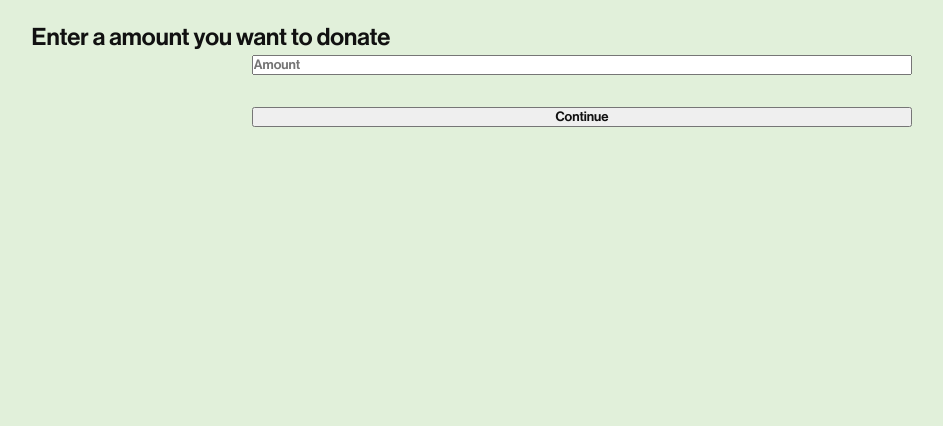
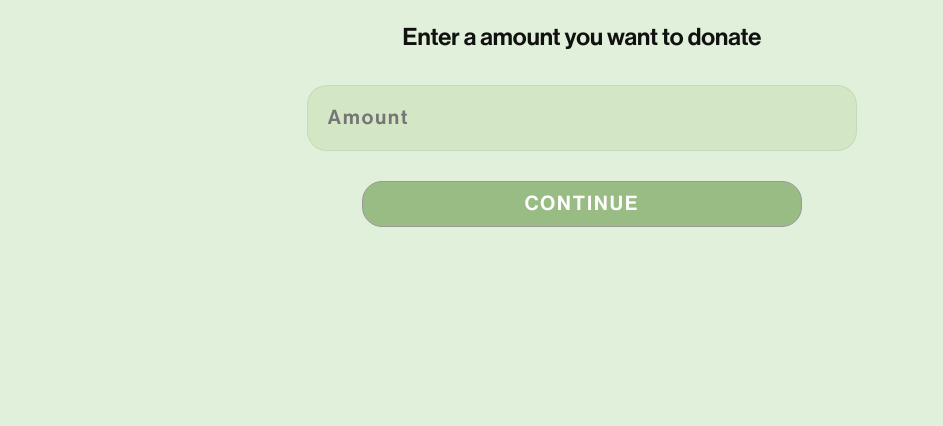
Before and after one commit to SaugatEDITH/sahayog, a Django app: a page that uses templates/esewasahayog.html in a window 1280 px wide. Shown: the part 109-535 px from the top of the page, without its empty margins (58-1001 px from the left). Run offline with Django 4.2, Linux system fonts and the light colour scheme; data comes from the database, SQL or seed files in the repository; both versions use the stored data as it was after the commit; some libraries are stand-ins or nearby versions.

Commit message:
claim issue

```diff
--- a/fundapp/models.py
+++ b/fundapp/models.py
@@ -40,6 +40,7 @@ class EsewaClaim(models.Model):
     user = models.ForeignKey(User, on_delete=models.CASCADE, related_name='esewa_claim_user')
     phoneNumber = models.CharField(max_length=15)
     receivingAddress = models.CharField(max_length = 200)
+    receivedAmount=models.IntegerField(default=0)
 
 
     def __str__(self):
--- a/fundapp/urls.py
+++ b/fundapp/urls.py
@@ -25,7 +25,7 @@ urlpatterns = [
     # for esewa donation
     path("campaign/<str:slug>/esewasahayog/", views.esewasahayog, name="esewasahayog"),
     # for esewa success url
-    path("<str:slug>/esewa-payment-success/<int:res>", views.payment_is_successful, name="payment_is_successful_esewa")
-    #email password reser
+    path("<str:slug>/esewa-payment-success/<int:res>", views.payment_is_successful, name="payment_is_successful_esewa"),
+    #Hawa
     # path('<str:hawa>/',views.hawa,name='404'),
 ]+ static(settings.MEDIA_URL, document_root=settings.MEDIA_ROOT)
--- a/fundapp/views.py
+++ b/fundapp/views.py
@@ -84,7 +84,7 @@ def handleSignup(request):
         print(f"Hello {username}")
         return redirect('/')
     if request.user.is_authenticated:
-        return HttpResponse('$404- Don\'t try be cool!')
+        return HttpResponse(render(request, 'case_no_404.html'))
     else:
         return render(request, 'signup.html')
 
@@ -106,7 +106,7 @@ def handleLogin(request):
                 request, "Invalid credentials, Please try again!")
             return redirect("/login/")  # redirect on home
     if request.user.is_authenticated:
-        return HttpResponse('$404- Don\'t try be cool!')
+        return HttpResponse('case_no_404.html')
     else:
         return render(request, 'login.html')
 
@@ -117,17 +117,43 @@ def handleLogout(request):
     return redirect("/")  # redirect on home
 #for contact page
 def contact(request):
+    message_sent=False
     if request.method == 'POST':
-        name = request.POST['name']
-        email = request.POST['email']
-        message = request.POST['message']
-        contact = Usermessage(name=name,email=email,message=message)
-        contact.save()
-        messages.success(request, 'Your message has been successfully sent!')
-    else:
-        HttpResponseNotFound("Dont try to be cool")
-    return render(request, 'contact.html')
+        # If the form is submitted
+        name = request.POST.get('name')
+        email = request.POST.get('email')
+        message = request.POST.get('message')
 
+        # Check if the user has already submitted a message
+        existing_message = Usermessage.objects.filter(email=email).first()
+        if existing_message:
+            # If a message already exists, update it
+            existing_message.name = name
+            existing_message.message = message
+            existing_message.save()
+        else:
+            # If no message exists, create a new one
+            Usermessage.objects.create(name=name, email=email, message=message)
+
+        message_sent = True  # Set the flag to indicate message sent successfully
+
+    return render(request, 'contact.html', {'message_sent': message_sent})
+
+
+
+    # if request.method == 'POST':
+    #     name = request.POST['name']
+    #     email = request.POST['email']
+    #     message = request.POST['message']
+    #     contact = Usermessage(name=name,email=email,message=message)
+    #     contact.save()
+    #     message_sent=True
+    #     messages.success(request, 'Your message has been successfully sent!',{'message_sent': message_sent})
+    # else:
+    #     HttpResponseNotFound(render(request, 'case_no_404.html'))
+    # return render(request, 'contact.html')
+    #flag type.
+    #  message_sent = False  # Flag to indicate if the message has been sent
 
 
 @login_required(login_url='/login/')
@@ -305,5 +331,5 @@ def updateCampaign(request, post_id):
     context = {'campaign': campaign}
     return render(request, 'editCampaign.html', context)
 
-# def hawa(request,hawa):
-#     return render(request, 'case_no_404.html')
+def hawa(request,hawa):
+    return render(request, 'case_no_404.html')
--- a/static/css/loginSignup.css
+++ b/static/css/loginSignup.css
@@ -24,7 +24,7 @@ form a.forgot {
 
 
 
-form label input {
+form label input ,.amount {
     padding: 10px 15px;
     border-radius: 10px;
     outline: none;
--- a/templates/about.html
+++ b/templates/about.html
@@ -41,7 +41,7 @@
 
                 <div>
                     <h3>Sugam Rai</h3>
-                    <p>Backend Developer.</p>
+                    <p>UI/UX Designer.</p>
                 </div>
             </div>
             <div class="img-div">
--- a/templates/esewasahayog.html
+++ b/templates/esewasahayog.html
@@ -1,16 +1,49 @@
 {% extends "base.html" %}
 {% block stylesheet %}
-<link rel="stylesheet" href="/static/css/campaigndetails.css">
+{% comment %} <link rel="stylesheet" href="/static/css/esewa.css"> {% endcomment %}
+<style>
+    .submit{
+        padding: 10px;
+        border: none;
+        border: 1px solid #999;
+        width: fit-content;
+        width: 40%;
+        border-radius: 10px;
+        border-radius: 20px;
+        text-transform: uppercase;
+        font-size: 20px;
+        cursor: pointer;
+        background: #99BC85;
+        color: #fff;
+        transition: .3s linear;
+    }
+    input {
+        display: flex;
+        flex-direction: column;
+        margin-top: 30px;
+        padding: 20px 20px;
+        border-radius: 20px;
+        outline: none;
+        border: none;
+        width: 50%;
+        letter-spacing: 2px;
+        font-size: 20px;
+        background: #D4E7C5;
+        color: #222;
+        border: 1px solid hsla(0, 0%, 60%, 0.185);
+    }
+</style>
 {% endblock stylesheet %}
 {% block content %}
 <!-- ham -->
 <div id="main">
-    <h2>Enter a amount you want to donate</h2>
+   <center> <h2>Enter a amount you want to donate</h2>
     <form action="" method="post">
         {% csrf_token %}
-        <input type="text" name="amount" placeholder="Amount">
-        <input type="submit" value="Continue">
+        <input type="text" name="amount" placeholder="Amount" class='amount'>
+        <input type="submit" value="Continue" class='submit'>
     </form>
+</center>
 </div>
 
 {% endblock content %}
--- a/templates/login.html
+++ b/templates/login.html
@@ -16,7 +16,7 @@
         {% csrf_token %}
 
         <label for="username">
-            Email : <input type="text" placeholder="Username" name="loginusername">
+            Username : <input type="text" placeholder="Username" name="loginusername">
         </label>
 
         <label for="">
--- a/templates/search.html
+++ b/templates/search.html
@@ -15,6 +15,7 @@
                 </ul>
             </center>
             {% if results %}
+            <h2>Search Results:</h2>
                 {% for item in results %}
                     <a href="/campaign/{{ item.slug }}">
                         <div class="each-person">
```
Also changed, not shown: templates/campaigndetails.html (+8 -8 lines), templates/contact.html (+28 -26 lines), templates/foresewa.html (+18 -1 lines), db.sqlite3, fundapp/migrations/0002_esewaclaim_receivedamount.py (added), static/images/Pay-pal.webp (added), static/images/esewa_logo.png (added), static/images/khalti-logo.png (added).
